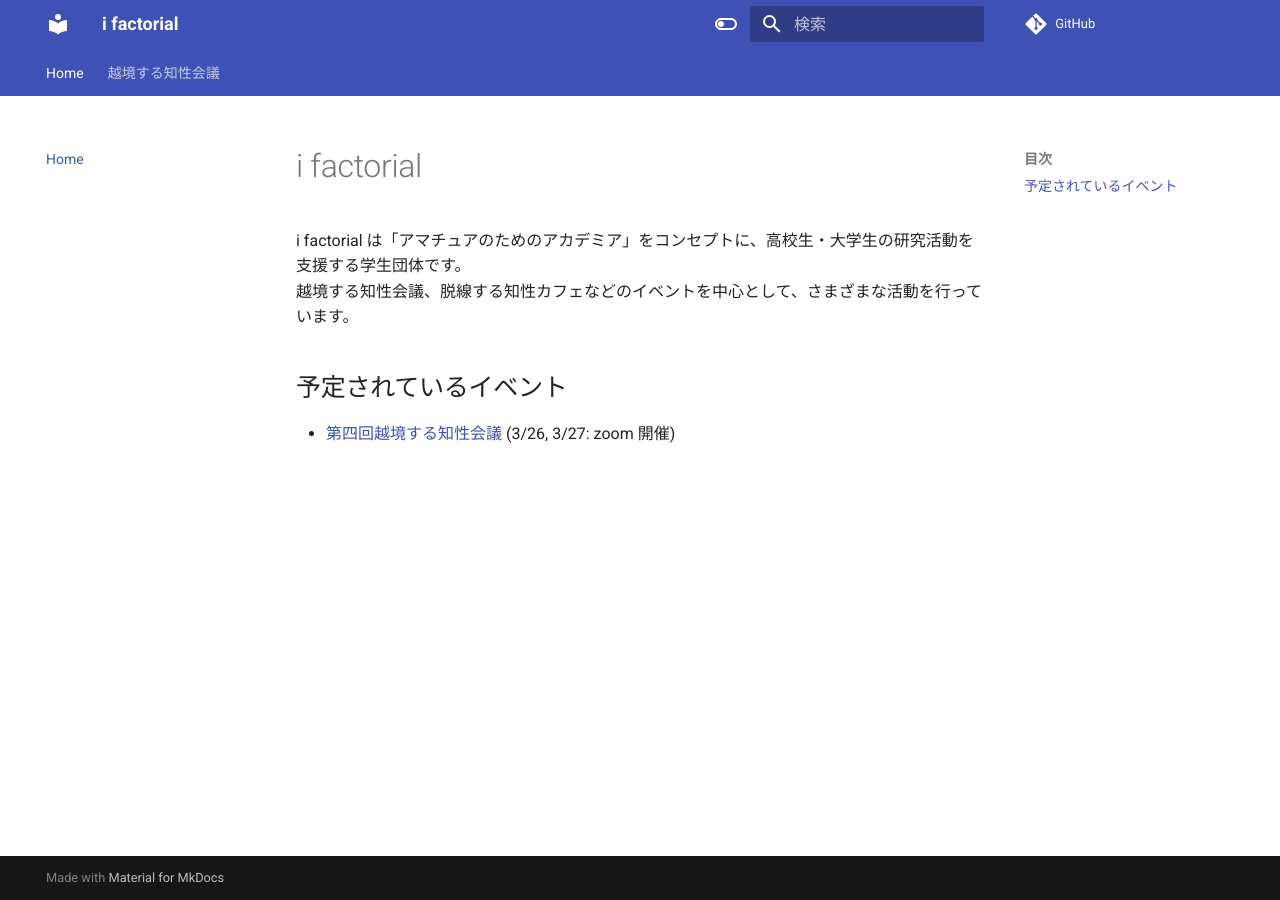
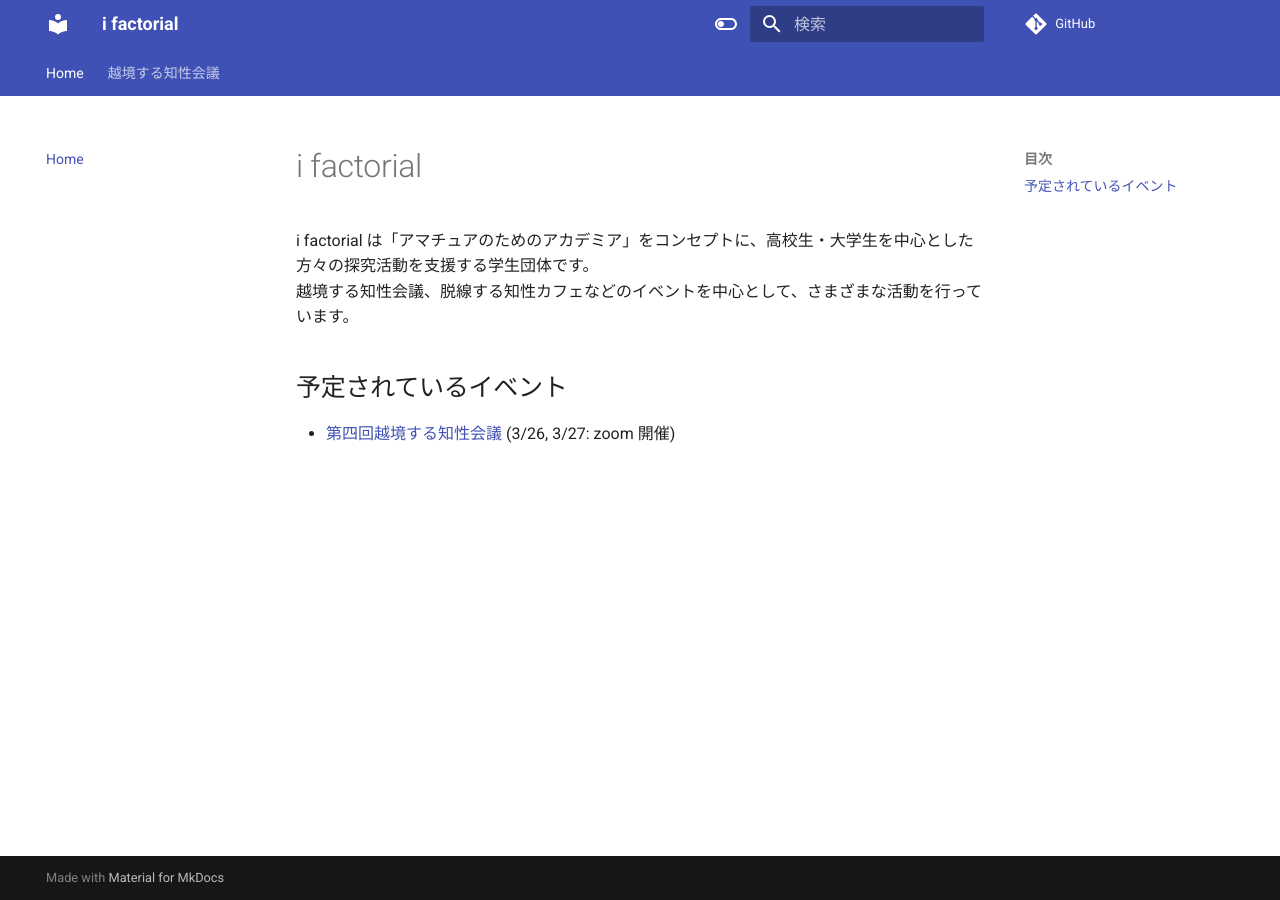
Before and after one commit to i-factorial/ifactorial_website, an MkDocs documentation site: the page built from docs/index.md, in a window 1280 px wide. Built offline with MkDocs 1.6.1 and Material for MkDocs 9.7.7, drawn with Linux system fonts in a browser that asks for light colours; comment, search, counter and statistics services are not loaded.

Commit message:
俺はfaviconを変えたいんだ

```diff
--- a/docs/index.md
+++ b/docs/index.md
@@ -1,6 +1,6 @@
 # i factorial
 
-i factorial は「アマチュアのためのアカデミア」をコンセプトに、高校生・大学生の研究活動を支援する学生団体です。
+i factorial は「アマチュアのためのアカデミア」をコンセプトに、高校生・大学生を中心とした方々の探究活動を支援する学生団体です。
 越境する知性会議、脱線する知性カフェなどのイベントを中心として、さまざまな活動を行っています。
 
 ## 予定されているイベント
--- a/mkdocs.yml
+++ b/mkdocs.yml
@@ -3,6 +3,7 @@ repo_url: https://github.com/i-factorial/ifactorial_website/
 edit_uri: edit/main/docs/
 theme:
   name: material
+  favicon: ekkyo/figs/favicon.png
   language: ja
   features:
     - navigation.tracking
```
Also changed, not shown: docs/ekkyo/figs/favicon.png (added).
